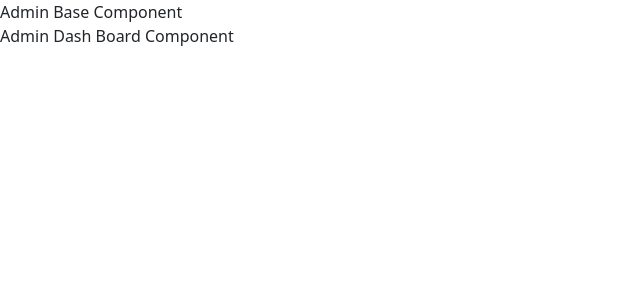
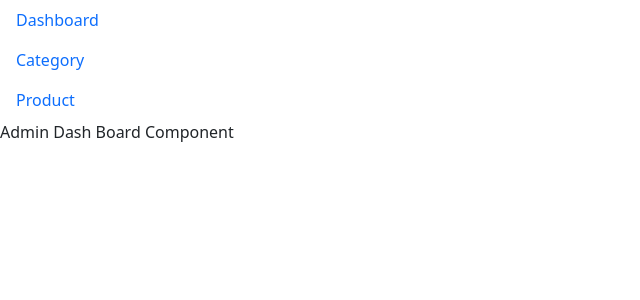
Before and after one commit to rkshaon/ecommerce, a Vue app in the folder frontend/: page /admin in a window 1280 px wide. Shown: the top 300 px of the page, without its empty margins (0-640 px from the left). Built offline with nearby package versions, Linux system fonts and the light colour scheme.

Commit message:
frontend: admin - sidebar - wip

```diff
--- a/frontend/src/components/admin/AdminBaseComponent.vue
+++ b/frontend/src/components/admin/AdminBaseComponent.vue
@@ -1,14 +1,18 @@
 <template>
-    <div>Admin Base Component
+    <div>
+        <AdminSidebarComponent />
         <router-view></router-view>
     </div>
 </template>
 
 <script>
+import AdminSidebarComponent from '@/components/admin/AdminSidebarComponent.vue';
 
 export default {
     name: 'AdminBaseComponent',
-    components: {},
+    components: {
+        AdminSidebarComponent,
+    },
 }
 </script>
 
--- /dev/null
+++ b/frontend/src/components/admin/AdminSidebarComponent.vue
@@ -0,0 +1,21 @@
+<template>
+    <nav id="sidebar">
+        <ul class="nav flex-column">
+            <li class="nav-item">
+                <router-link to="/admin/dashboard" class="nav-link">Dashboard</router-link>
+            </li>
+            <li class="nav-item">
+                <router-link to="/admin/dashboard" class="nav-link">Category</router-link>
+            </li>
+            <li class="nav-item">
+                <router-link to="/admin/dashboard" class="nav-link">Product</router-link>
+            </li>
+        </ul>
+    </nav>
+</template>
+
+<script>
+export default {
+    name: 'AdminSidebarComponent',
+}
+</script>
```
